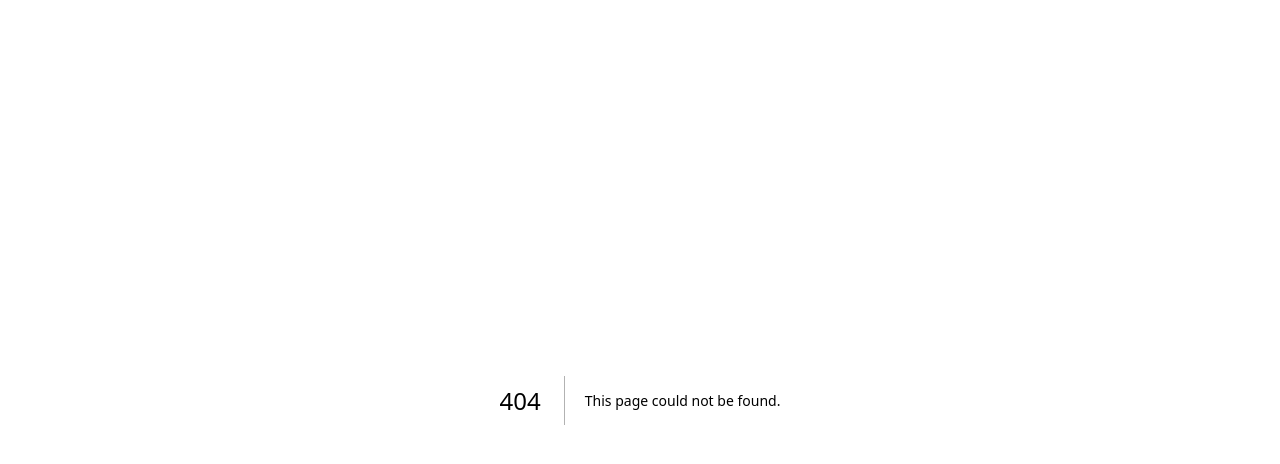
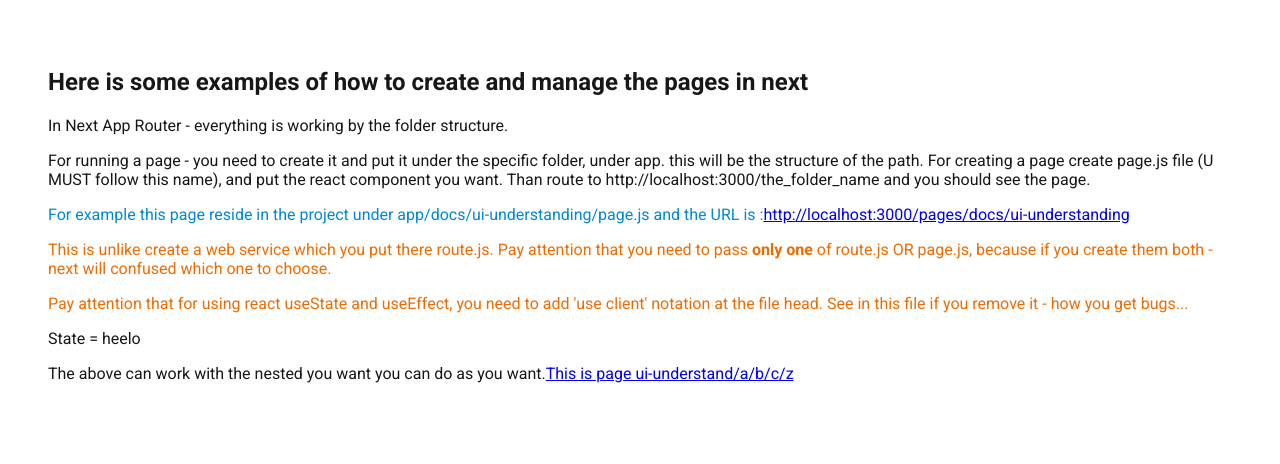
Before and after one commit to lingar-studying/studying-nextjs-app-router, a Next.js app: page /pages/docs/ui-understanding in a window 1280 px wide. Before the commit this address had no page. Shown: the top 464 px of the page. Built offline with nearby package versions, Linux system fonts and the light colour scheme; what @mui/material-nextjs would draw is missing.

Commit message:
Milestone - the basics...

```diff
--- a/src/app/page.js
+++ b/src/app/page.js
@@ -23,7 +23,7 @@
                 <p>For example this page is page.js in the root, and the url for it is:
                     http://localhost:3000/</p>
                 <p>Pay attention that you need to pass <b>only one</b> of route.js OR page.js,
-                    beacause if you create them both - next will confused which one to choose. </p>
+                    because if you create them both - next will confused which one to choose. </p>
 
 
                 <h3>Those are links with a html tag</h3>
--- /dev/null
+++ b/src/app/pages/docs/ui-understanding/page.js
@@ -0,0 +1,75 @@
+'use client'
+import {useState} from "react";
+import {Box} from "@mui/material";
+
+
+const Page = () => {
+
+
+    const [myState, setMyState]= useState("heelo");
+    return (
+        <>
+            <Box component={"div"} p ={"40px"}>
+
+
+                <h2>Here is some examples of how to create and manage the pages in next </h2>
+
+                <p>In Next App Router - everything is working by the folder structure.</p>
+                <Box>For running a page - you need to create it and put it under the specific folder,
+                    under app. this will be the structure of the path.
+                    For creating a page create page.js file (U MUST follow this name), and put the react
+                    component you want.
+                    Than route to http://localhost:3000/the_folder_name
+                    and you should see the page.
+
+                </Box>
+                <Box color="info.main" component={"p"}>
+                    For example this page reside in the project under
+                    app/docs/ui-understanding/page.js
+                    and the URL is :
+
+                    <a href={"http://localhost:3000/pages/docs/ui-understanding"} target={"blank"}>http://localhost:3000/pages/docs/ui-understanding</a>
+                </Box>
+
+                <Box color={"warning.main"} component={"p"}>
+                    This is unlike create a web service which you put there route.js.
+                    Pay attention that you need to pass <b>only one</b> of route.js OR page.js,
+                    because if you create them both - next will confused which one to choose.
+                </Box>
+
+                <Box color={"warning.main"} component={"p"}>Pay attention that for using react useState and useEffect, you need to add 'use client'
+                    notation at the file head. See in this file if you remove it - how you get bugs... </Box>
+                <p>State = {myState}</p>
+
+                <Box component={"p"}>
+                    The above can work with the nested you want you can do as you want.
+
+                    <a href = "http://localhost:3000/pages/docs/ui-understanding/a/b/c/z"
+                    target={"_blank"}
+                    >This is page ui-understand/a/b/c/z</a>
+
+
+                </Box>
+
+                <Box component={"p"}>
+
+
+                </Box>
+                <Box component={"p"}>
+
+
+                </Box>
+                <Box component={"p"}>
+
+
+                </Box>
+
+
+
+
+            </Box>
+        </>
+    )
+}
+
+export default Page;
```
Also changed, not shown: src/app/pages/docs/ui-understanding/a/b/c/z/page.js (added, +24 -0 lines).
